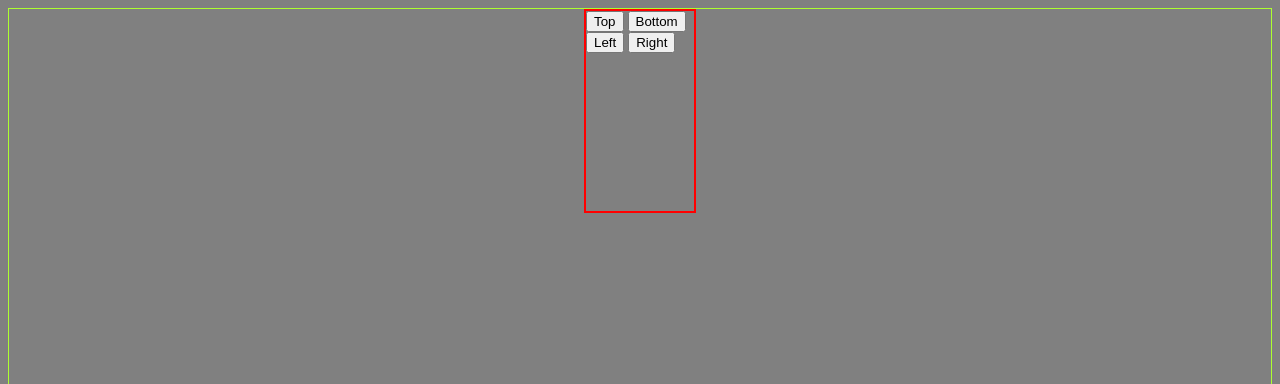
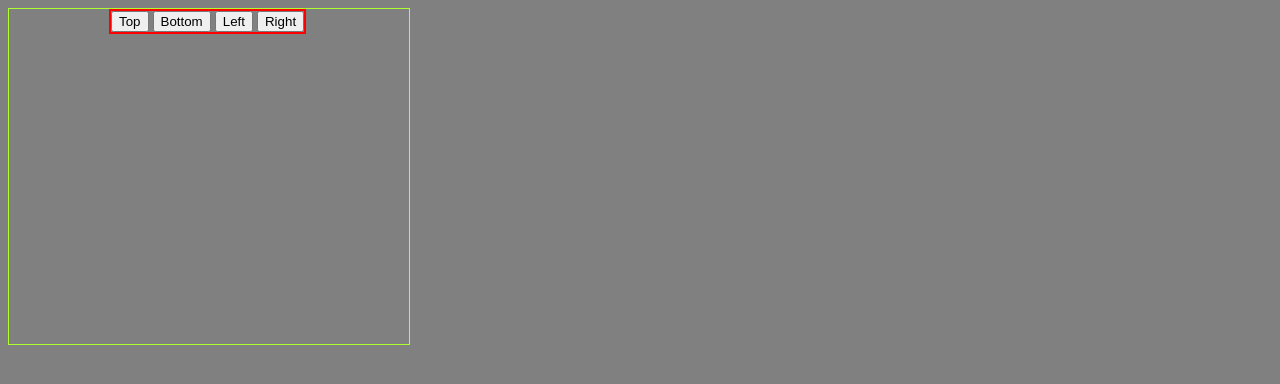
Before and after one commit to AleksandrDvortsov/skillUp, a plain HTML site: page dz2/4)/index.html in a window 1280 px wide. Both pictures are taken after a click on the button "Top". Shown: the top 384 px of the page. Drawn offline with Linux system fonts and the light colour scheme.

Commit message:
the fourth task is redone for OOP v2

```diff
--- a/dz2/4)/main.js
+++ b/dz2/4)/main.js
@@ -1,9 +1,7 @@
 function Animation() {
   this.init = () => {
-    this.countT = 155;
-    this.countB = 155;
-    this.countL = 575;
-    this.countR = 575;
+    this.countT = this.countB = 155;
+    this.countL = this.countR = 100;
 
     this.btnT = document.getElementById("btnT");
     this.btnT.onclick = this.top;
@@ -50,8 +48,7 @@ function Animation() {
           this.countT += 5;
           break;
         case "right":
-          let num = parseInt(document.getElementById("cont").style.paddingLeft);
-          if (num >= window.innerWidth - 220 && num != NaN) {
+          if (document.getElementById("cont").style.paddingLeft === "200px") {
             clearTimeout(draw);
             return;
           }
--- a/dz2/4)/style.css
+++ b/dz2/4)/style.css
@@ -5,11 +5,13 @@ body {
 #cont{
     display: flex;
     border: 1px solid greenyellow;
-    padding: 155px 575px;
+    width: 200px;
+    padding: 155px 100px;
+
 }
 
 #block {
-    width: 200px;
-    height: 200px;
+    /* width: 200px; */
+    /* max-height: 200px; */
     border: 2px solid red;
 }
```
